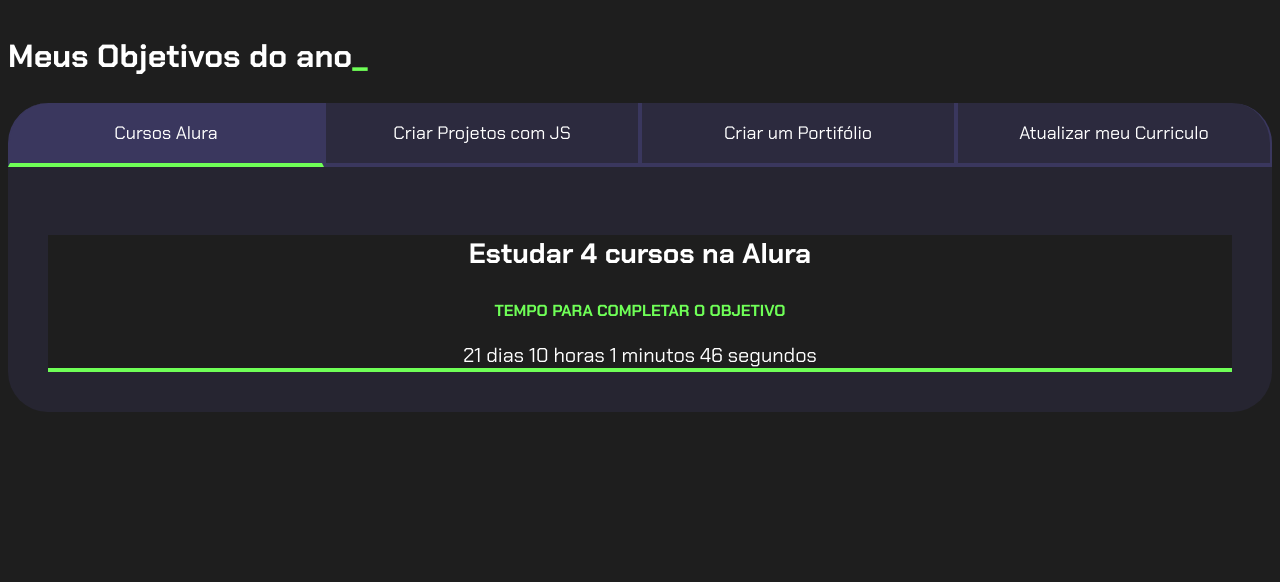
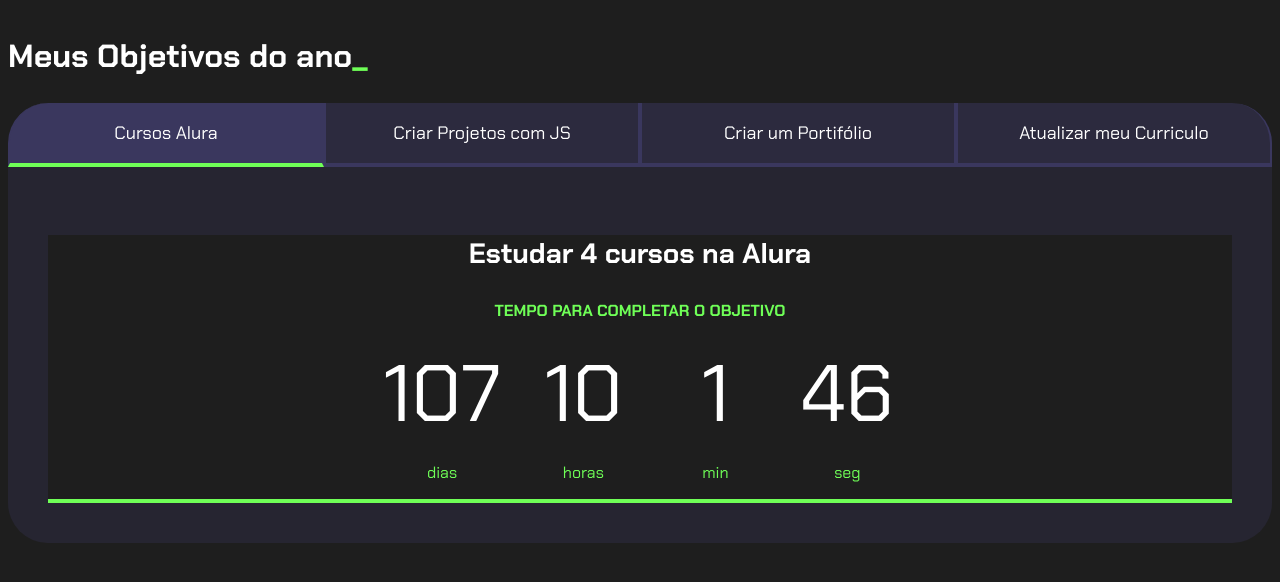
Before and after one commit to Nicocal1306/minhas-metas, a plain HTML site: page index.html in a window 1280 px wide. Drawn offline with Linux system fonts and the light colour scheme.

Commit message:
Add files via upload

```diff
--- a/index.html
+++ b/index.html
@@ -22,22 +22,90 @@
                 <div class="aba-conteudo ativo">
                     <h3 class="aba-conteudo-titulo-principal">Estudar 4 cursos na Alura</h3>
                     <h4 class="aba-conteudo-titulo-secundario">Tempo para completar o objetivo</h4>
-                    <div class="contador"></div>
+                    <div class="contador">
+                        <div class="contador-digito">
+                            <p class="contador-digito-numero">7</p>
+                            <p class="contador-digito-texto">dias</p>
+                        </div>
+                        <div class="contador-digito">
+                            <p class="contador-digito-numero">7</p>
+                            <p class="contador-digito-texto">horas</p>
+                        </div>
+                        <div class="contador-digito">
+                            <p class="contador-digito-numero">7</p>
+                            <p class="contador-digito-texto">min</p>
+                        </div>
+                        <div class="contador-digito">
+                            <p class="contador-digito-numero">7</p>
+                            <p class="contador-digito-texto">seg</p>
+                        </div>
+                    </div>
                 </div>
                 <div class="aba-conteudo">
                     <h3 class="aba-conteudo-titulo-principal">Criar 5 projetos em Javascript</h3>
                     <h4 class="aba-conteudo-titulo-secundario">Tempo para completar o objetivo</h4>
-                    <div class="contador"></div>
+                    <div class="contador">
+                        <div class="contador-digito">
+                            <p class="contador-digito-numero">7</p>
+                            <p class="contador-digito-texto">dias</p>
+                        </div>
+                        <div class="contador-digito">
+                            <p class="contador-digito-numero">7</p>
+                            <p class="contador-digito-texto">horas</p>
+                        </div>
+                        <div class="contador-digito">
+                            <p class="contador-digito-numero">7</p>
+                            <p class="contador-digito-texto">min</p>
+                        </div>
+                        <div class="contador-digito">
+                            <p class="contador-digito-numero">7</p>
+                            <p class="contador-digito-texto">seg</p>
+                        </div>
+                    </div>
                 </div>
                 <div class="aba-conteudo">
                     <h3 class="aba-conteudo-titulo-principal">Criar um portfolio com os meus 3 melhores projetos</h3>
                     <h4 class="aba-conteudo-titulo-secundario">Tempo para completar o objetivo</h4>
-                    <div class="contador"></div>
+                    <div class="contador">
+                        <div class="contador-digito">
+                            <p class="contador-digito-numero">7</p>
+                            <p class="contador-digito-texto">dias</p>
+                        </div>
+                        <div class="contador-digito">
+                            <p class="contador-digito-numero">7</p>
+                            <p class="contador-digito-texto">horas</p>
+                        </div>
+                        <div class="contador-digito">
+                            <p class="contador-digito-numero">7</p>
+                            <p class="contador-digito-texto">min</p>
+                        </div>
+                        <div class="contador-digito">
+                            <p class="contador-digito-numero">7</p>
+                            <p class="contador-digito-texto">seg</p>
+                        </div>
+                    </div>
                 </div>
                 <div class="aba-conteudo">
                     <h3 class="aba-conteudo-titulo-principal">Atualizar meu curriculo com os certificados da Alura</h3>
                     <h4 class="aba-conteudo-titulo-secundario">Tempo para completar o objetivo</h4>
-                    <div class="contador"></div>
+                    <div class="contador">
+                        <div class="contador-digito">
+                            <p class="contador-digito-numero">7</p>
+                            <p class="contador-digito-texto">dias</p>
+                        </div>
+                        <div class="contador-digito">
+                            <p class="contador-digito-numero">7</p>
+                            <p class="contador-digito-texto">horas</p>
+                        </div>
+                        <div class="contador-digito">
+                            <p class="contador-digito-numero">7</p>
+                            <p class="contador-digito-texto">min</p>
+                        </div>
+                        <div class="contador-digito">
+                            <p class="contador-digito-numero">7</p>
+                            <p class="contador-digito-texto">seg</p>
+                        </div>
+                    </div>
                 </div>
             </div>
         </div>
--- a/main.js
+++ b/main.js
@@ -29,19 +29,33 @@
     minutos %= 60;
     horas %= 24;
 
-    return dias + " dias " + horas + " horas " + minutos + " minutos " + segundos + " segundos";
+    return { dias, horas, minutos, segundos };
 }
 
 function atualizaContadores() {
-    const tempoObjetivo1 = new Date("2024-10-05T00:00:00");
-    const tempoObjetivo2 = new Date("2024-12-31T00:00:00");
-    const tempoObjetivo3 = new Date("2025-02-15T00:00:00");
-    const tempoObjetivo4 = new Date("2025-04-01T00:00:00");
+    const temposObjetivos = [
+        new Date("2024-12-30T00:00:00"),
+        new Date("2024-12-15T00:00:00"),
+        new Date("2024-09-30T00:00:00"),
+        new Date("2024-10-30T00:00:00")
+    ];
 
-    contadores[0].textContent = calculaTempo(tempoObjetivo1);
-    contadores[1].textContent = calculaTempo(tempoObjetivo2);
-    contadores[2].textContent = calculaTempo(tempoObjetivo3);
-    contadores[3].textContent = calculaTempo(tempoObjetivo4);
+    temposObjetivos.forEach((tempoObjetivo, index) => {
+        const { dias, horas, minutos, segundos } = calculaTempo(tempoObjetivo);
+        const contador = contadores[index];
+
+        const diasElemento = contador.querySelector(".contador-digito:nth-child(1) .contador-digito-numero");
+        const horasElemento = contador.querySelector(".contador-digito:nth-child(2) .contador-digito-numero");
+        const minutosElemento = contador.querySelector(".contador-digito:nth-child(3) .contador-digito-numero");
+        const segundosElemento = contador.querySelector(".contador-digito:nth-child(4) .contador-digito-numero");
+
+        diasElemento.textContent = dias;
+        horasElemento.textContent = horas;
+        minutosElemento.textContent = minutos;
+        segundosElemento.textContent = segundos;
+    });
 }
 
 setInterval(atualizaContadores, 1000);
+
+atualizaContadores();
--- a/style.css
+++ b/style.css
@@ -105,8 +105,22 @@
 }
 
 .contador {
-    font-size: 20px;
+    display: flex;
+    justify-content: center;
+    flex-wrap: wrap;
+}
+
+.contador-digito{
+    padding: 0 16px;
     text-align: center;
-    margin-top: 10px;
-    color: var(--branco);
+    min-width: 100px;
 }
+.contador-digito-numero{
+    font-size: 80px;
+    margin: 0;
+    color: #FFFFFF;
+}
+
+.contador-digito-texto {
+	color: var(--verde);
+}
```
